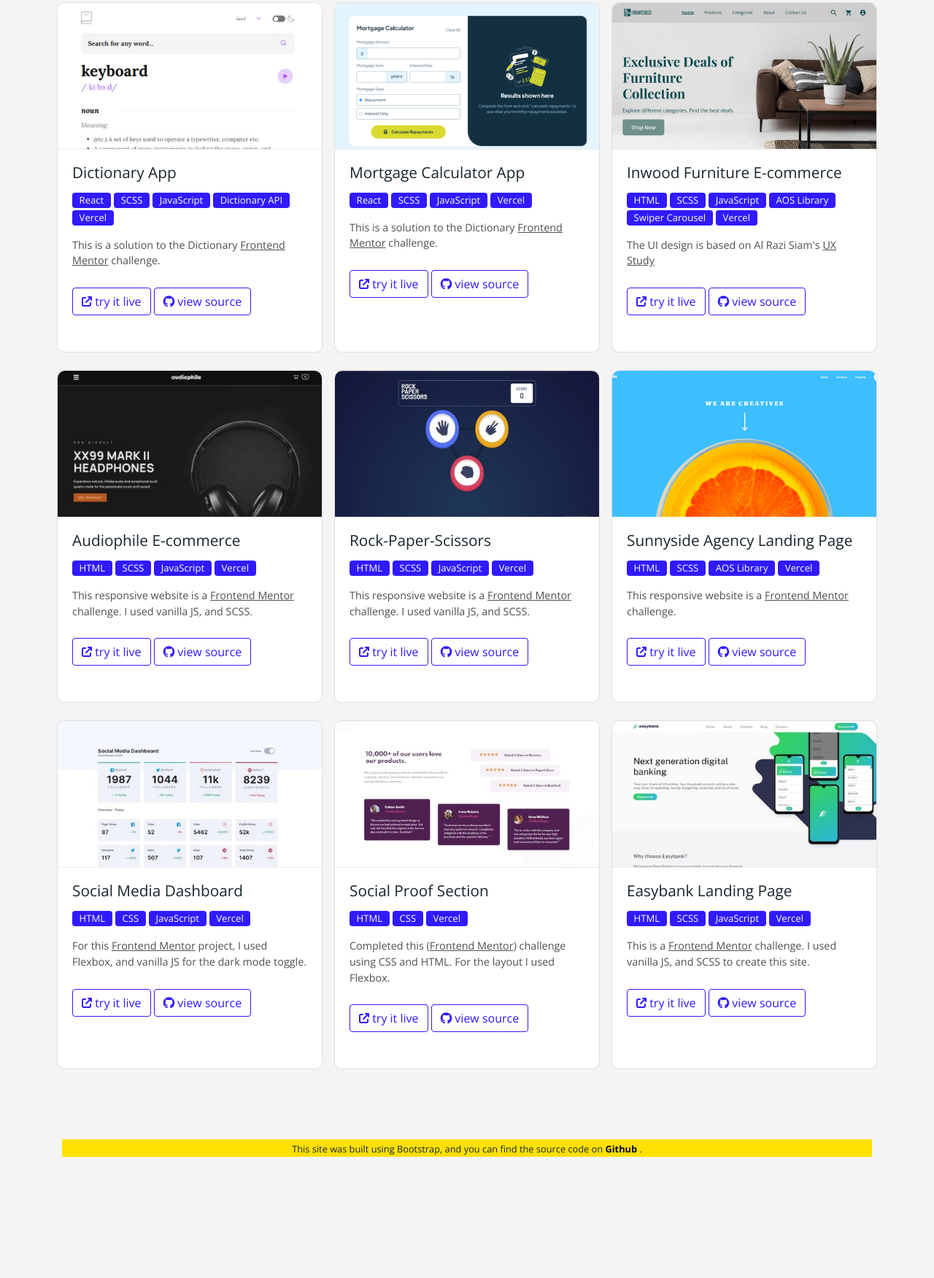
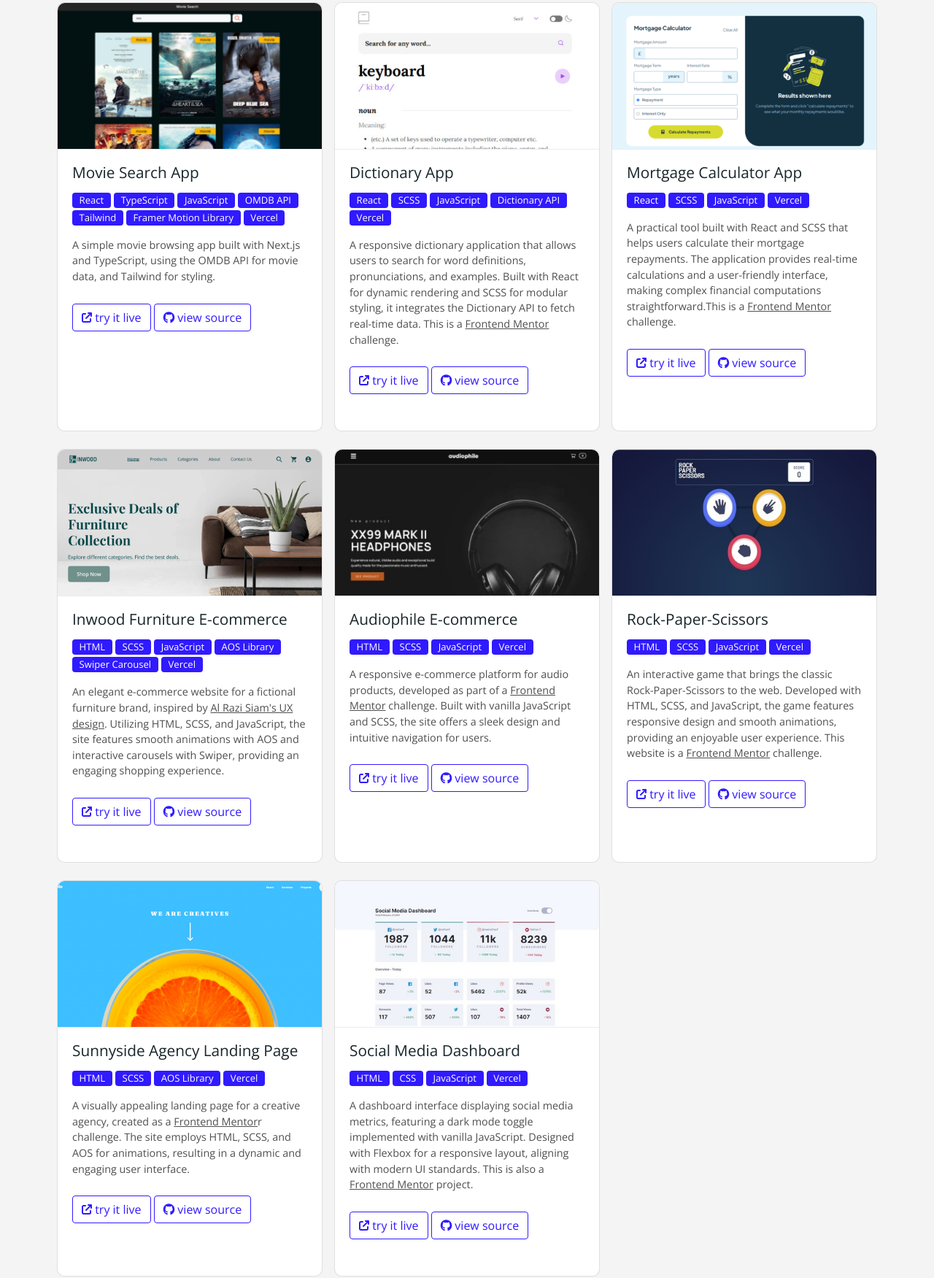
Before and after one commit to Msgl/portfolio2022, a plain HTML site: page index.html in a window 1280 px wide. Shown: the part 894-2645 px from the top of the page at 73% size. Before the commit the page ends 2495 px from the top, so only its background shows below. Drawn offline with nearby package versions, Linux system fonts and the light colour scheme; a web font is replaced by a local one.

Commit message:
Add React Projects and Update/remove old ones

```diff
--- a/index.html
+++ b/index.html
@@ -111,8 +111,10 @@
           <button class="btn btn-outline-custom m-1 filter-button" data-filter="all">All</button>
           <button class="btn btn-outline-custom m-1 filter-button" data-filter="javascript">JavaScript</button>
           <button class="btn btn-outline-custom m-1 filter-button" data-filter="react">React</button>
+          <button class="btn btn-outline-custom m-1 filter-button" data-filter="typescript">TypeScript</button>
+          <button class="btn btn-outline-custom m-1 filter-button" data-filter="api">API</button>
           <button class="btn btn-outline-custom m-1 filter-button" data-filter="scss">SCSS</button>
-          <button class="btn btn-outline-custom m-1 filter-button" data-filter="api">API</button>
+          <button class="btn btn-outline-custom m-1 filter-button" data-filter="tailwind">Tailwind</button>
           <button class="btn btn-outline-custom m-1 filter-button" data-filter="library">Library</button>
           <!-- <button class="btn btn-outline-custom m-1 filter-button" data-filter="bootstrap">Bootstrap</button> -->
           <!-- <button class="btn btn-outline-custom m-1 filter-button" data-filter="jquery">JQuery</button>
@@ -120,6 +122,35 @@
           <button class="btn btn-outline-custom m-1 filter-button" data-filter="wordpess">WordPress</button> -->
         </div>
         <div class="row">
+          <!-- Movie Search App -->
+          <div class="col-sm-12 col-md-4 pt-4 pl-2 pr-2 filter tailwind javascript react api library typescript">
+            <div class="card">
+              <a href="https://dictionary-app-ho6y.vercel.app/" target="_blank"> <img src="/images/movie-search-app.png"
+                  width="500" height="300" class="card-img-top" alt="dictionary app template screenshot" /></a>
+
+              <div class="card-body">
+                <h3 class="card-title">Movie Search App</h3>
+                <p>
+                  <span class="badge">React</span>
+                  <span class="badge">TypeScript</span>
+                  <span class="badge">JavaScript</span>
+                  <span class="badge">OMDB API</span>
+                  <span class="badge">Tailwind</span>
+                  <span class="badge">Framer Motion Library</span>
+                  <span class="badge">Vercel</span>
+                </p>
+                <p class="card-text">
+                  A simple movie browsing app built with Next.js and TypeScript, using the OMDB API for movie data, and
+                  Tailwind for styling.
+                </p>
+
+                <a class="btn btn-outline-custom" target="_blank" href="https://movie-app-mauve-mu.vercel.app/"
+                  role="button"><i class="fa-solid fa-arrow-up-right-from-square"></i> try it live</a>
+                <a class="btn btn-outline-custom" target="_blank" href="https://github.com/Msgl/movie-app"
+                  role="button"><i class="fa-brands fa-github"></i> view source</a>
+              </div>
+            </div>
+          </div>
           <!-- Dictionary App -->
           <div class="col-sm-12 col-md-4 pt-4 pl-2 pr-2 filter scss javascript react api">
             <div class="card">
@@ -135,9 +166,11 @@
                   <span class="badge">Dictionary API</span>
                   <span class="badge">Vercel</span>
                 </p>
-                <p class="card-text">
-                  This is a solution to the Dictionary <a class="link-darker"
+                <p class="card-text">A responsive dictionary application that allows users to search for word
+                  definitions, pronunciations, and examples. Built with React for dynamic rendering and SCSS for modular
+                  styling, it integrates the Dictionary API to fetch real-time data. This is a <a class="link-darker"
                     href="https://www.frontendmentor.io/">Frontend Mentor</a> challenge.
+
                 </p>
 
                 <a class="btn btn-outline-custom" target="_blank" href="https://dictionary-app-ho6y.vercel.app/"
@@ -163,7 +196,9 @@
                   <span class="badge">Vercel</span>
                 </p>
                 <p class="card-text">
-                  This is a solution to the Dictionary <a class="link-darker"
+                  A practical tool built with React and SCSS that helps users calculate their mortgage repayments. The
+                  application provides real-time calculations and a user-friendly interface, making complex financial
+                  computations straightforward.This is a <a class="link-darker"
                     href="https://www.frontendmentor.io/">Frontend Mentor</a> challenge.
                 </p>
 
@@ -192,11 +227,11 @@
                   <span class="badge">Swiper Carousel</span>
                   <span class="badge">Vercel</span>
                 </p>
-                <p class="card-text">
-                  The UI design is based on Al Razi Siam's
-                  <a class="link-darker"
-                    href="https://www.behance.net/gallery/109915919/UX-Case-Study-Furniture-eCommerce-Website">UX
-                    Study</a>
+                <p class="card-text">An elegant e-commerce website for a fictional furniture brand, inspired by <a
+                    class="link-darker"
+                    href="https://www.behance.net/gallery/109915919/UX-Case-Study-Furniture-eCommerce-Website">Al Razi
+                    Siam's UX design</a>. Utilizing HTML, SCSS, and JavaScript, the site features smooth animations with
+                  AOS and interactive carousels with Swiper, providing an engaging shopping experience.
                 </p>
 
                 <a class="btn btn-outline-custom" target="_blank" href="https://inwood-ecommerce.vercel.app/"
@@ -220,10 +255,10 @@
                   <span class="badge">JavaScript</span>
                   <span class="badge">Vercel</span>
                 </p>
-                <p class="card-text">
-                  This responsive website is a
-                  <a class="link-darker" href="https://www.frontendmentor.io/">Frontend Mentor</a>
-                  challenge. I used vanilla JS, and SCSS.
+                <p class="card-text">A responsive e-commerce platform for audio products, developed as part of a
+                  <a class="link-darker" href="https://www.frontendmentor.io/">Frontend Mentor</a> challenge. Built with
+                  vanilla JavaScript and SCSS, the site offers a sleek design and
+                  intuitive navigation for users.
                 </p>
 
                 <a class="btn btn-outline-custom" target="_blank" href="https://audiophile-ecommerce-psi.vercel.app/"
@@ -248,9 +283,12 @@
                   <span class="badge">Vercel</span>
                 </p>
                 <p class="card-text">
-                  This responsive website is a
+                  An interactive game that brings the classic Rock-Paper-Scissors to the web.
+                  Developed with HTML, SCSS, and JavaScript, the game features responsive design and smooth animations,
+                  providing an enjoyable user experience.
+                  This website is a
                   <a class="link-darker" href="https://www.frontendmentor.io/">Frontend Mentor</a>
-                  challenge. I used vanilla JS, and SCSS.
+                  challenge.
                 </p>
                 <a class="btn btn-outline-custom" target="_blank"
                   href="https://rock-paper-scissors-master-tan-ten.vercel.app/" role="button"><i
@@ -277,10 +315,10 @@
                   <span class="badge">AOS Library</span>
                   <span class="badge">Vercel</span>
                 </p>
-                <p class="card-text">
-                  This responsive website is a
-                  <a class="link-darker" href="https://www.frontendmentor.io/">Frontend Mentor</a>
-                  challenge.
+                <p class="card-text">A visually appealing landing page for a creative agency, created as a <a
+                    class="link-darker" href="https://www.frontendmentor.io/">Frontend Mentor</a>r challenge. The site
+                  employs HTML, SCSS, and AOS for animations, resulting in a dynamic and engaging user interface.
+
                 </p>
                 <a class="btn btn-outline-custom" target="_blank"
                   href="https://sunnyside-agency-landing-page-ten.vercel.app/" role="button"><i
@@ -307,11 +345,10 @@
                   <span class="badge">JavaScript</span>
                   <span class="badge">Vercel</span>
                 </p>
-                <p class="card-text">
-                  For this
-                  <a class="link-darker" href="https://www.frontendmentor.io/">Frontend Mentor</a>
-                  project, I used Flexbox, and vanilla JS for the dark mode
-                  toggle.
+                <p class="card-text">A dashboard interface displaying social media metrics, featuring a dark mode toggle
+                  implemented with vanilla JavaScript. Designed with Flexbox for a responsive layout, aligning with
+                  modern UI standards. This is also a <a class="link-darker"
+                    href="https://www.frontendmentor.io/">Frontend Mentor</a> project.
                 </p>
 
                 <a class="btn btn-outline-custom" target="_blank"
@@ -323,95 +360,6 @@
               </div>
             </div>
           </div>
-          <!-- SOCIAL PROOF SECTION -->
-          <div class="col-sm-12 col-md-4 pt-4 pl-2 pr-2  filter">
-            <div class="card">
-              <a href="https://social-proof-section-gray-two.vercel.app/" target="_blank"><img
-                  src="/images/social-proof-section.jpg" width="500" height="300" class="card-img-top"
-                  alt="social proof section screenshot" /> </a>
-
-              <div class="card-body">
-                <h3 class="card-title">Social Proof Section</h3>
-                <p>
-                  <span class="badge">HTML</span>
-                  <span class="badge">CSS</span>
-                  <span class="badge">Vercel</span>
-                </p>
-                <p class="card-text">
-                  Completed this (<a class="link-darker" href="https://www.frontendmentor.io/">Frontend Mentor</a>)
-                  challenge using CSS and HTML. For the layout I used
-                  Flexbox.
-                </p>
-                <a class="btn btn-outline-custom" target="_blank"
-                  href="https://social-proof-section-gray-two.vercel.app/" role="button"><i
-                    class="fa-solid fa-arrow-up-right-from-square"></i> try it live</a>
-                <a class="btn btn-outline-custom" target="_blank" href="https://github.com/Msgl/social-proof-section"
-                  role="button"><i class="fa-brands fa-github"></i> view source</a>
-
-              </div>
-            </div>
-          </div>
-
-          <!-- EASYBANK LANDING PAGE -->
-          <div class="col-sm-12 col-md-4 pt-4 pl-2 pr-2  filter scss javascript">
-            <div class="card">
-              <a href="https://easybank-landing-page-master-nu.vercel.app/" target="_blank"><img
-                  src="/images/easybank-landing-page.jpg" width="500" height="300" class="card-img-top"
-                  alt="demo screenshot" /> </a>
-
-              <div class="card-body">
-                <h3 class="card-title">Easybank Landing Page</h3>
-                <p>
-                  <span class="badge">HTML</span>
-                  <span class="badge">SCSS</span>
-                  <span class="badge">JavaScript</span>
-                  <span class="badge">Vercel</span>
-                </p>
-                <p class="card-text">
-                  This is a
-                  <a class="link-darker" href="https://www.frontendmentor.io/">Frontend Mentor</a>
-                  challenge. I used vanilla JS, and SCSS to create this
-                  site.
-                </p>
-                <a class="btn btn-outline-custom" target="_blank"
-                  href="https://easybank-landing-page-master-nu.vercel.app/" role="button"><i
-                    class="fa-solid fa-arrow-up-right-from-square"></i> try it live</a>
-                <a class="btn btn-outline-custom" target="_blank"
-                  href="https://github.com/Msgl/easybank-landing-page-master" role="button"><i
-                    class="fa-brands fa-github"></i> view source</a>
-
-              </div>
-            </div>
-          </div>
-          <!-- IP TRACKER -->
-          <!-- <div class="col-sm-12 col-md-4 pt-4 pl-2 pr-2  filter scss javascript api">
-            <div class="card">
-              <img src="/images/ip-address.jpg" width="500" height="300" class="card-img-top"
-                alt="ip-tracker-site screenshot" />
-              <div class="card-body">
-                <h3 class="card-title">IP Address Tracker</h3>
-                <p>
-                  <span class="badge">HTML</span>
-                  <span class="badge">SCSS</span>
-                  <span class="badge">JavaScript</span>
-                  <span class="badge">API</span>
-                  <span class="badge">Leaflet</span>
-                </p>
-                <p class="card-text">
-                  For this
-                  <a class="link-darker" href="https://www.frontendmentor.io/">Frontend Mentor</a>
-                  challenge I used IPIFY API, OpenStreetMap API, and Netlify
-                  Serverless Functions.
-                </p>
-                <a class="btn btn-outline-custom" target="_blank" href="https://pedantic-mccarthy-e908d6.netlify.app/"
-                  role="button"><i class="fa-solid fa-arrow-up-right-from-square"></i> try it live</a>
-                <a class="btn btn-outline-custom" target="_blank"
-                  href="https://github.com/Msgl/ip-tracker-master-netlify" role="button"><i
-                    class="fa-brands fa-github"></i> view source</a>
-
-              </div>
-            </div>
-          </div> -->
         </div>
       </div>
     </div>
```
